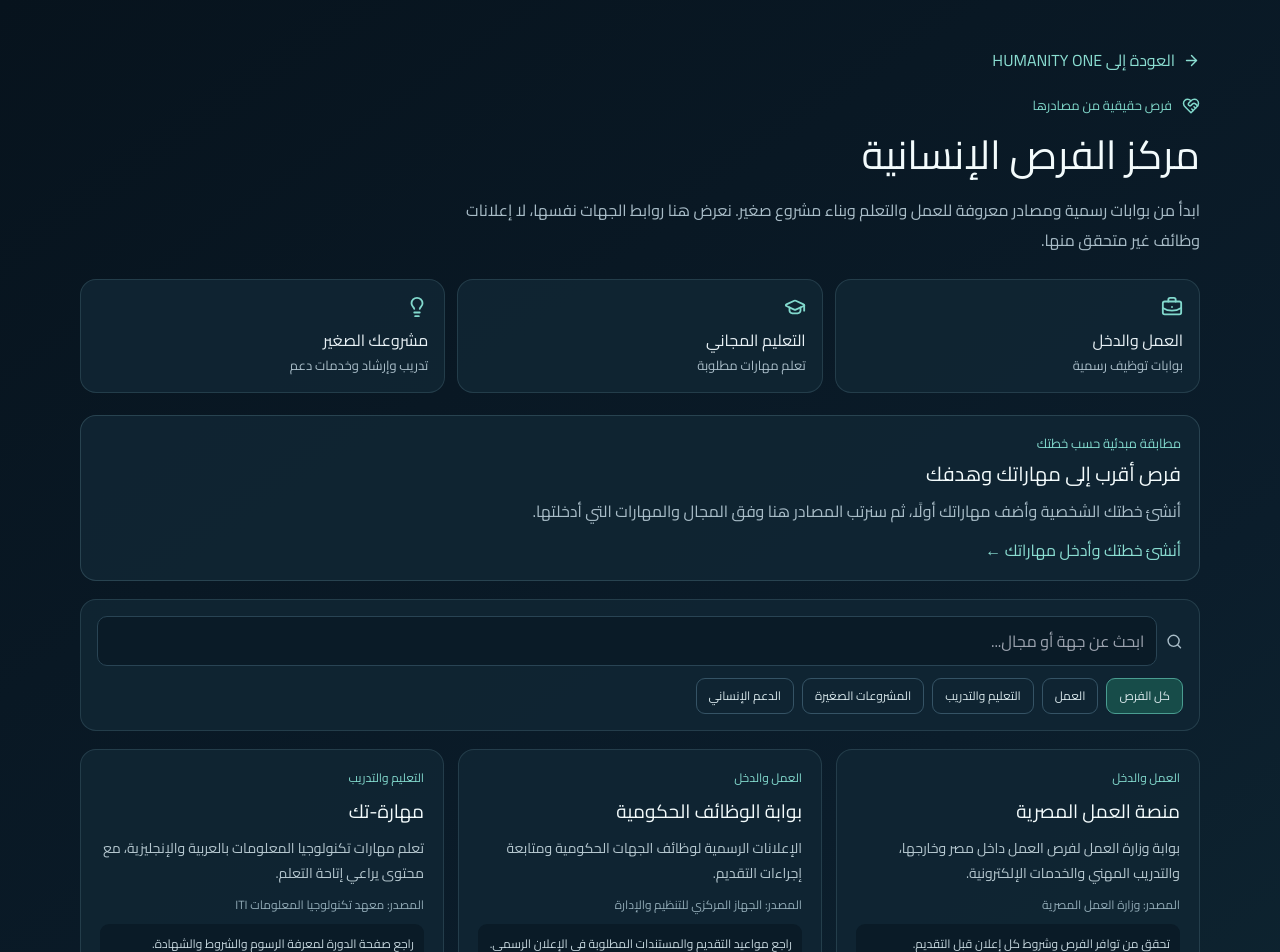
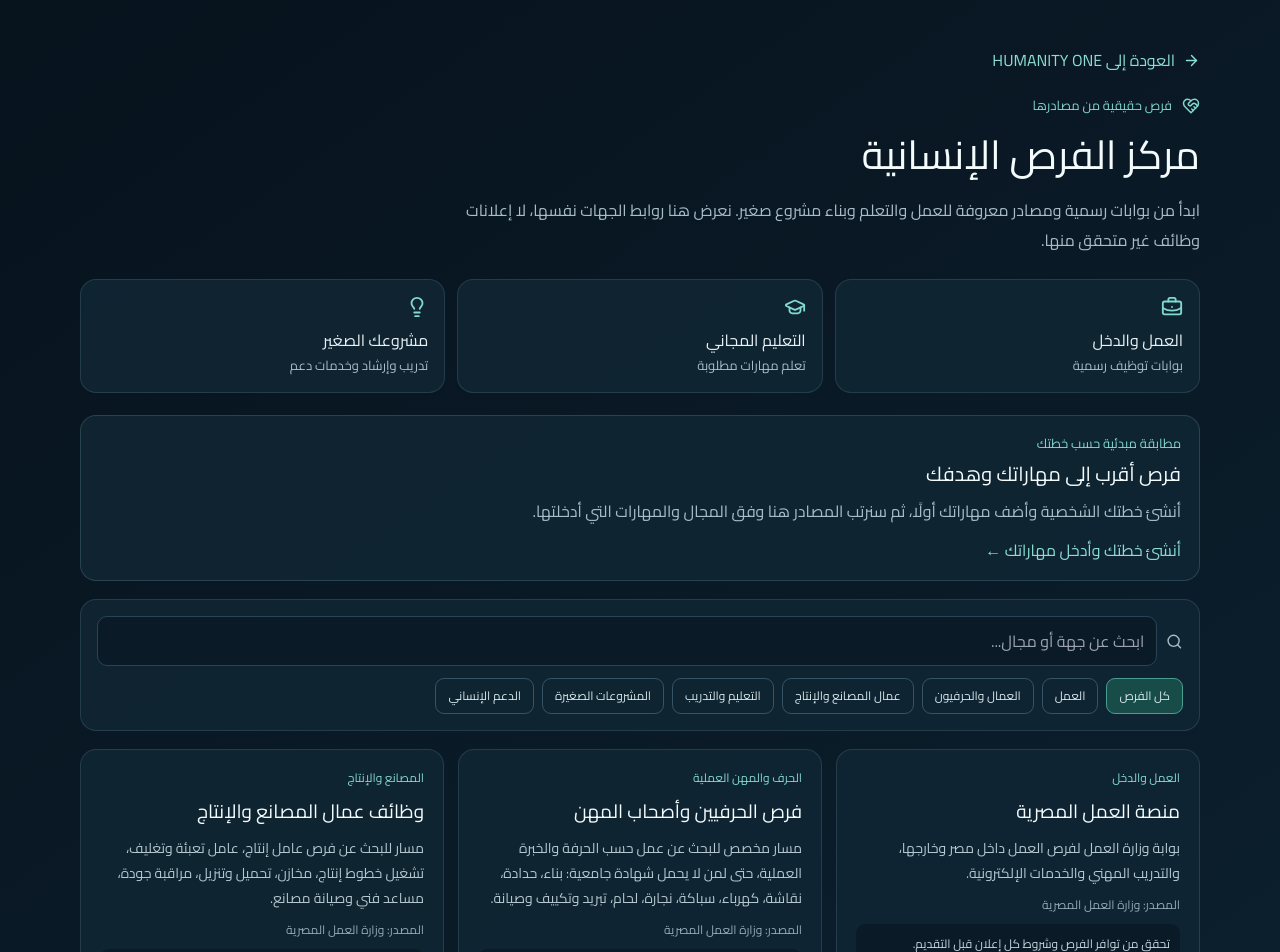
Before and after one commit to o6384051-cpu/humanity-one, a Next.js app: page /opportunities in a window 1280 px wide. Shown: the top 952 px of the page. Built offline with nearby package versions, Linux system fonts and the light colour scheme.

Commit message:
Add dedicated pathways for tradespeople and factory workers

```diff
--- a/src/app/opportunities/page.tsx
+++ b/src/app/opportunities/page.tsx
@@ -4,7 +4,7 @@ import Link from "next/link";
 import { useEffect, useMemo, useState } from "react";
 import { ArrowRight, BriefcaseBusiness, GraduationCap, Lightbulb, Search, ExternalLink, ShieldCheck, HeartHandshake } from "lucide-react";
 
-type Category = "all" | "work" | "learning" | "business" | "support";
+type Category = "all" | "work" | "trades" | "factory" | "learning" | "business" | "support";
 type Resource = {
   title: string;
   description: string;
@@ -17,6 +17,9 @@ type Resource = {
 
 const resources: Resource[] = [
   { title: "منصة العمل المصرية", description: "بوابة وزارة العمل لفرص العمل داخل مصر وخارجها، والتدريب المهني والخدمات الإلكترونية.", category: "work", keywords: ["وظائف","عمل","مبيعات","خدمة عملاء","قيادة","حرف","صيانة","إدارة","محاسبة","تسويق","توصيل","مخازن","warehouse","sales","customer service","driving","maintenance"], provider: "وزارة العمل المصرية", url: "https://egywork.labour.gov.eg/", note: "تحقق من توافر الفرص وشروط كل إعلان قبل التقديم." },
+  { title: "فرص الحرفيين وأصحاب المهن", description: "مسار مخصص للبحث عن عمل حسب الحرفة والخبرة العملية، حتى لمن لا يحمل شهادة جامعية: بناء، حدادة، نقاشة، كهرباء، سباكة، نجارة، لحام، تبريد وتكييف وصيانة.", category: "trades", keywords: ["بناء","بناءون","عامل بناء","حداد","حدادة","نقاش","نقاشة","كهربائي","كهرباء","سباك","سباكة","نجار","نجارة","محارة","مبلط","لحام","تبريد","تكييف","صيانة","فني","حرفي","عامل فني","عامل غير فني","craft","electrician","plumber","welder","painter","carpenter"], provider: "وزارة العمل المصرية", url: "https://egywork.labour.gov.eg/", note: "اختر المهنة وسجل خبرتك العملية. بعض الحرف قد تتطلب قياس مستوى مهارة أو ترخيصًا قانونيًا؛ لا يشترط أن تكون كل الفرص بشهادة جامعية." },
+  { title: "وظائف عمال المصانع والإنتاج", description: "مسار للبحث عن فرص عامل إنتاج، عامل تعبئة وتغليف، تشغيل خطوط إنتاج، مخازن، تحميل وتنزيل، مراقبة جودة، مساعد فني وصيانة مصانع.", category: "factory", keywords: ["مصانع","مصنع","عامل مصنع","عامل إنتاج","انتاج","خط إنتاج","تعبئة","تغليف","مخازن","تحميل","تنزيل","تشغيل","مساعد إنتاج","مراقب جودة","جودة","صيانة مصانع","وردية","production","factory","packing","warehouse","quality"], provider: "وزارة العمل المصرية", url: "https://egywork.labour.gov.eg/", note: "راجع مكان العمل والوردية والأجر والتأمينات وشروط السلامة في الإعلان قبل قبول الوظيفة." },
+  { title: "دليل المهن ومتطلبات كل حرفة", description: "معلومات عن مئات المهن في مصر، وطبيعة العمل ومتطلبات التعليم والمهارات ومؤشرات سوق العمل؛ لمساعدة العامل على اختيار مسار واقعي.", category: "trades", keywords: ["دليل المهن","مهن","حرف","مهارات","أجور","مهنة","تصنيف مهني","مهن صناعية","مهن فنية"], provider: "وزارة التخطيط والتنمية الاقتصادية والتعاون الدولي", url: "https://occupational-outlook.mped.gov.eg/", note: "هذا دليل معلومات عن المهن وليس لوحة وظائف شاغرة؛ استخدمه لفهم متطلبات المهنة قبل البحث عن إعلان عمل." },
   { title: "بوابة الوظائف الحكومية", description: "الإعلانات الرسمية لوظائف الجهات الحكومية ومتابعة إجراءات التقديم.", category: "work", keywords: ["وظائف حكومية","مؤهل","اختبارات","إدارة","حاسب","محاسبة","هندسة","تعليم","government","administration"], provider: "الجهاز المركزي للتنظيم والإدارة", url: "https://jobs.caoa.gov.eg/", note: "راجع مواعيد التقديم والمستندات المطلوبة في الإعلان الرسمي." },
   { title: "مهارة-تك", description: "تعلم مهارات تكنولوجيا المعلومات بالعربية والإنجليزية، مع محتوى يراعي إتاحة التعلم.", category: "learning", keywords: ["برمجة","حاسب","تقنية","تصميم","بيانات","ذكاء اصطناعي","تسويق رقمي","مهارات رقمية","programming","technology","design","data","digital"], provider: "معهد تكنولوجيا المعلومات ITI", url: "https://maharatech.gov.eg/", note: "راجع صفحة الدورة لمعرفة الرسوم والشروط والشهادة." },
   { title: "إدراك", description: "دورات تعليمية مفتوحة عبر الإنترنت في مجالات متنوعة، ويمكن دراسة الدورات مجانًا.", category: "learning", keywords: ["تعلم","لغة","مهارات","إدارة","تسويق","تواصل","تعليم","تعلم ذاتي","language","communication","learning"], provider: "منصة إدراك", url: "https://www.edraak.org/", note: "تحقق من متطلبات كل دورة وشروط الحصول على الشهادة." },
@@ -27,6 +30,8 @@ const resources: Resource[] = [
 const filters: { value: Category; label: string }[] = [
   { value: "all", label: "كل الفرص" },
   { value: "work", label: "العمل" },
+  { value: "trades", label: "العمال والحرفيون" },
+  { value: "factory", label: "عمال المصانع والإنتاج" },
   { value: "learning", label: "التعليم والتدريب" },
   { value: "business", label: "المشروعات الصغيرة" },
   { value: "support", label: "الدعم الإنساني" },
@@ -34,6 +39,8 @@ const filters: { value: Category; label: string }[] = [
 
 const categoryLabel: Record<Resource["category"], string> = {
   work: "العمل والدخل",
+  trades: "الحرف والمهن العملية",
+  factory: "المصانع والإنتاج",
   learning: "التعليم والتدريب",
   business: "المشروعات الصغيرة",
   support: "الدعم الإنساني",
@@ -59,16 +66,16 @@ function OpportunityMatches({ items }: { items: Resource[] }) {
     const tokens = normalize(profile.skills || "").split(/[،,؛;\s]+/).filter((word) => word.length >= 3);
     const preferred: Resource["category"] | null =
       profile.interest === "عمل رقمي" ? "learning" :
-      profile.interest === "حرفة أو عمل يدوي" ? "work" :
+      profile.interest === "حرفة أو عمل يدوي" ? "trades" :
       profile.interest === "مشروع صغير" || profile.goal === "بدء مشروع صغير" ? "business" :
       profile.goal === "تعلم مهارة جديدة" ? "learning" : null;
     return items.map((item) => {
       const matched = tokens.filter((token) => item.keywords.some((word) => { const keyword = normalize(word); return keyword.length >= 3 && (keyword.includes(token) || token.includes(keyword)); }));
       let score = matched.length * 2;
       if (preferred === item.category) score += 3;
-      if (profile.goal === "الحصول على عمل أو دخل" && item.category === "work") score += 2;
+      if (profile.goal === "الحصول على عمل أو دخل" && ["work", "trades", "factory"].includes(item.category)) score += 2;
       if (profile.goal === "زيادة دخلي الحالي" && (item.category === "business" || item.category === "learning")) score += 1;
-      if (profile.goal === "العودة إلى سوق العمل" && item.category === "work") score += 2;
+      if (profile.goal === "العودة إلى سوق العمل" && ["work", "trades", "factory"].includes(item.category)) score += 2;
       if (profile.education === "دبلوم فني" && item.category === "learning") score += 1;
       const reasons: string[] = [];
       if (preferred === item.category) reasons.push("يتوافق مع المجال الذي اخترته");
@@ -99,7 +106,7 @@ export default function OpportunitiesPage() {
 
   const visible = useMemo(() => resources.filter((item) => {
     const matchesCategory = category === "all" || item.category === category;
-    const text = [item.title, item.description, item.provider, categoryLabel[item.category]].join(" ").toLowerCase();
+    const text = [item.title, item.description, item.provider, categoryLabel[item.category], ...item.keywords].join(" ").toLowerCase();
     return matchesCategory && text.includes(query.trim().toLowerCase());
   }), [category, query]);
 
```
